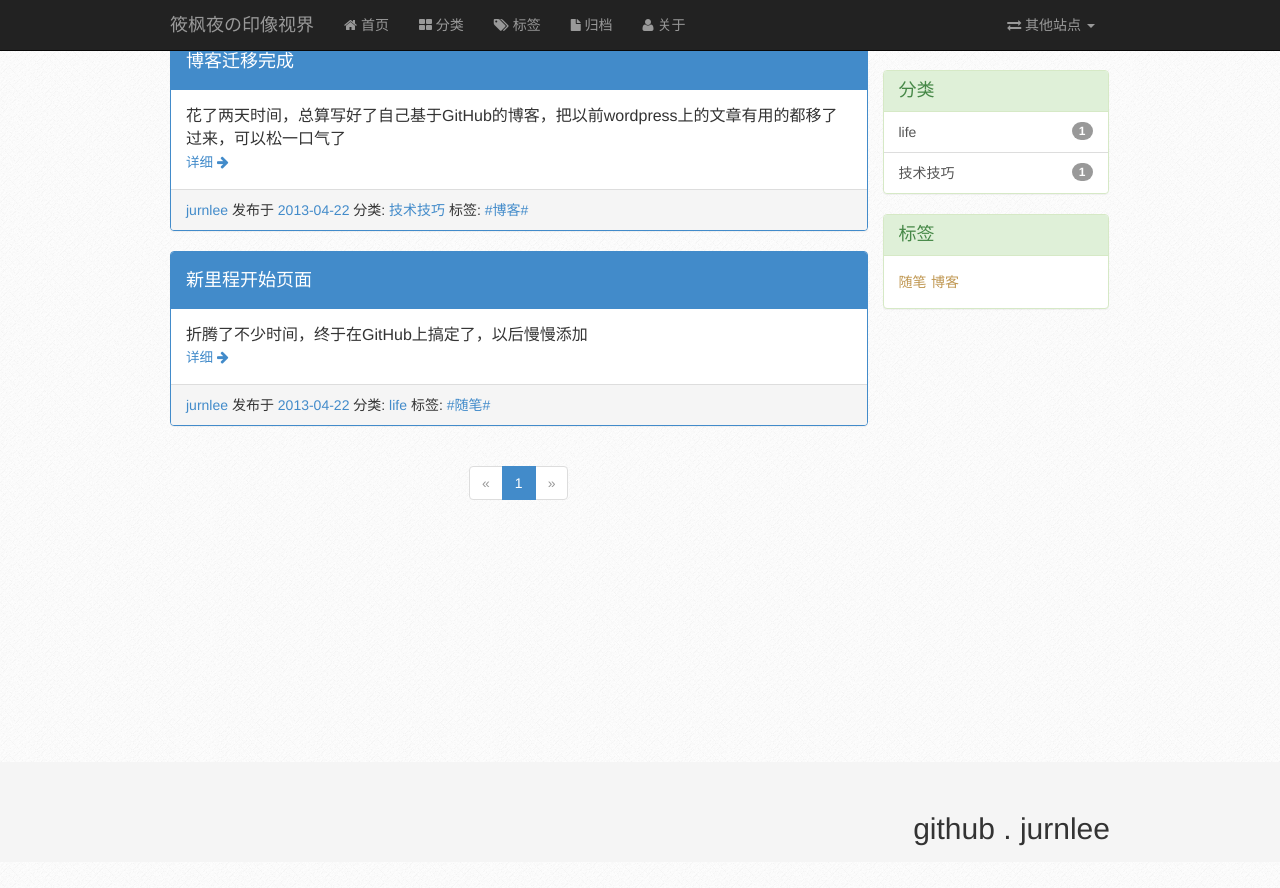
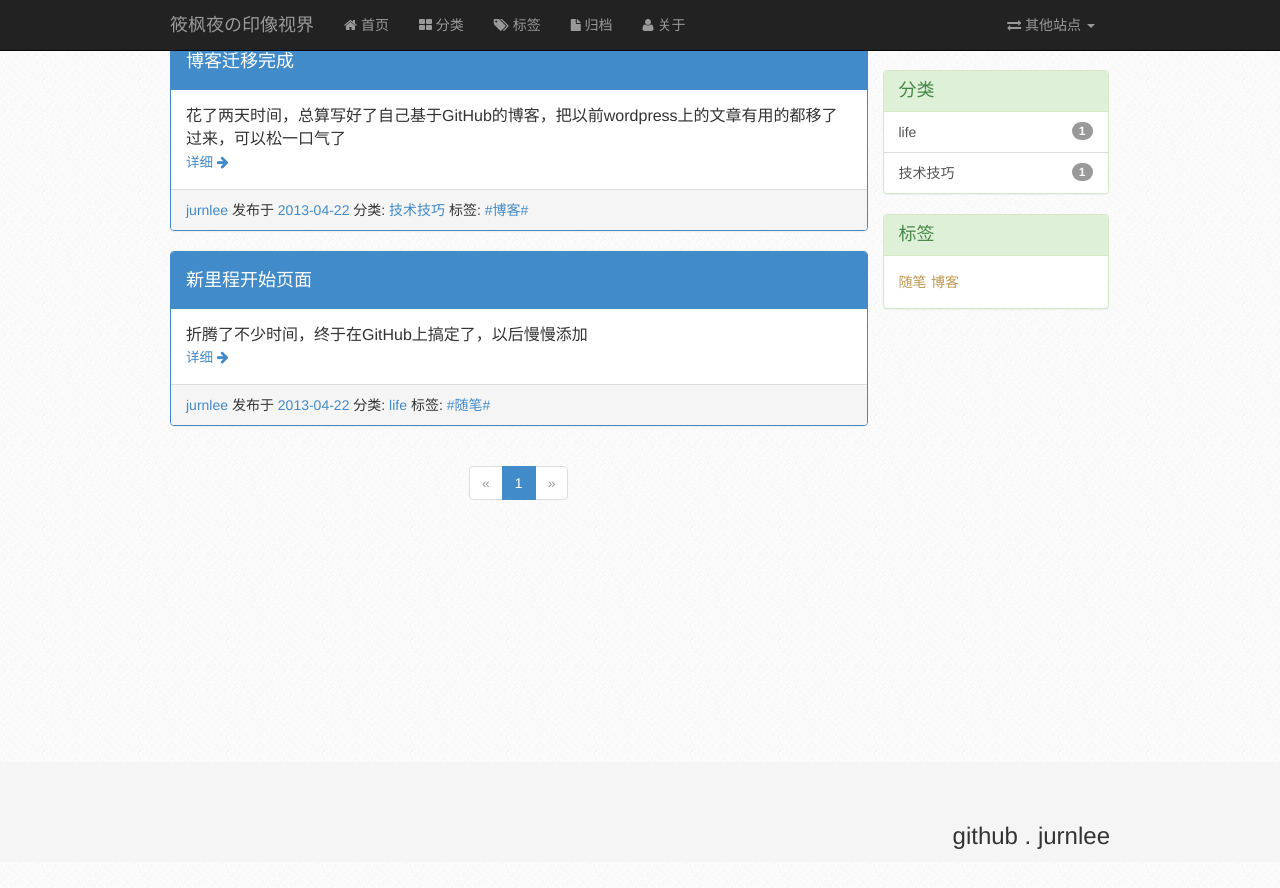
Before and after one commit to jurnlee/jurnlee.github.com, a Jekyll site: the page built from index.html, in a window 1280 px wide and 900 px high, scrolled down 38 px. Shown: the top 888 px of the window. Built offline with Jekyll 4.4.1, drawn with Linux system fonts in a browser that asks for light colours; the list of posts is cut into pages by our own code.

```diff
--- a/_includes/footer.html
+++ b/_includes/footer.html
@@ -4,7 +4,7 @@
       <div class="col-md-3 col-md-offset-9 text-right">
        <!--  <div>Hosted on <a href="http://pages.github.com/">Github Pages</a></div>
         <div>Powered by <a href="https://github.com/mojombo/jekyll">Jekyll</a></div> -->
-		<div><h2>github . jurnlee </h2> </div>
+		<div><h3>github . jurnlee </h3> </div>
       </div>
     </div>
   </div>
```
